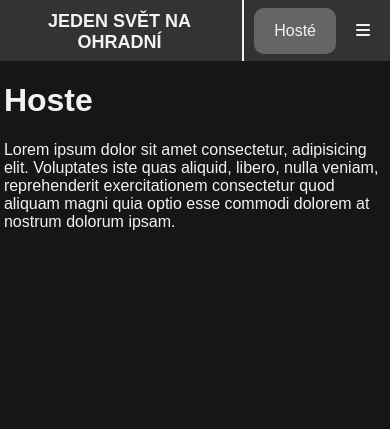
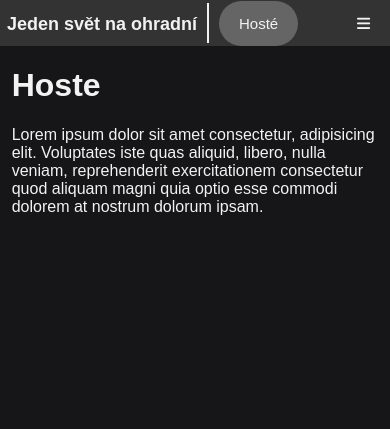
Before and after one commit to cenekp74/festival, a Flask app: page /hoste in a window 390 px wide. Shown: the top 429 px of the page. Run offline with Flask 3, Linux system fonts and the light colour scheme.

Commit message:
navbar style changes

```diff
--- a/app/static/css/main.css
+++ b/app/static/css/main.css
@@ -14,8 +14,8 @@ body {
 }
 
 .content {
-    margin-left: 1vw;
-    margin-right: 1vw;
+    margin-left: 3vw;
+    margin-right: 3vw;
 }
 
 [type="button"]:not(:disabled),
@@ -65,7 +65,7 @@ button:not(:disabled) {
 }
 
 .topnav-links a {
-    border-radius: 10px;
+    border-radius: 25px;
 }
 
 .topnav a.active {
@@ -261,12 +261,12 @@ footer {
     }
 
     .topnav.responsive .topnav-links {
-        margin-top: 0.2rem;
+        margin-top: 0.6rem;
         margin-right: 0.2rem;
         position: fixed;
         right: 0;
         background-color: var(--secondary-color);
-        border-radius: 10px;
+        border-radius: 25px;
         z-index: 10;
         overflow: hidden;
     }
@@ -276,7 +276,14 @@ footer {
     .topnav a.logo {
         font-size: 18px;
     }
-
+    .topnav a {
+        font-size: 15px;
+    }
+}
+@media screen and (max-width: 440px) {
+    .topnav a.logo {
+        text-transform: none;
+    }
 }
 
 /* @media screen and (max-width: 410px) {
```
